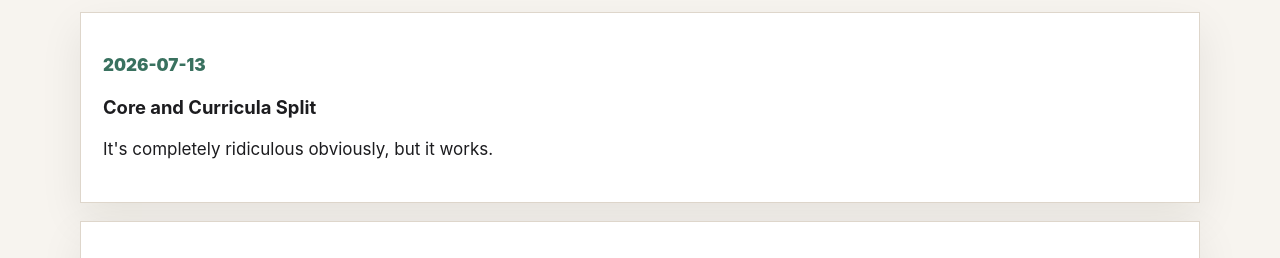
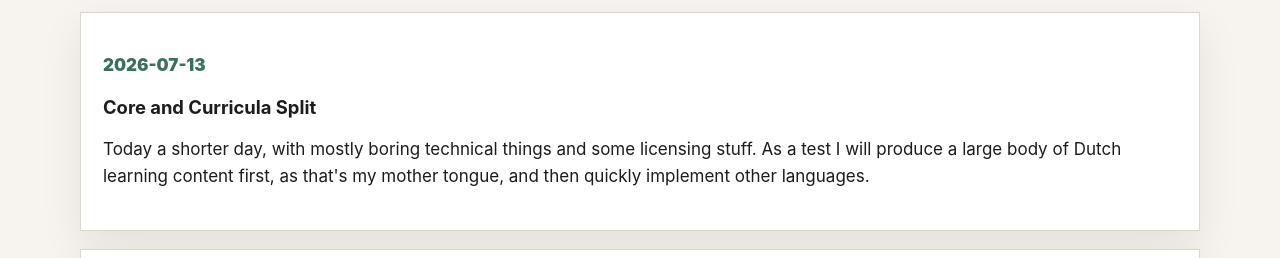
Before and after one commit to SleepyMario/whacksmacker-site, a website: page human-voice/index.html in a window 1280 px wide. Shown: the part 531-789 px from the top of the page. Drawn offline with Linux system fonts and the light colour scheme.

Commit message:
fix(site): correct July 13 Human Voice

```diff
--- a/human-voice/index.html
+++ b/human-voice/index.html
@@ -31,7 +31,7 @@
         <article>
           <p class="post-meta">2026-07-13</p>
           <h3>Core and Curricula Split</h3>
-          <p>It's completely ridiculous obviously, but it works.</p>
+          <p>Today a shorter day, with mostly boring technical things and some licensing stuff. As a test I will produce a large body of Dutch learning content first, as that's my mother tongue, and then quickly implement other languages.</p>
         </article>
         <article>
           <p class="post-meta">2026-07-12</p>
```
Also changed, not shown: index.html (+1 -1 lines), progress.html (+1 -1 lines).
